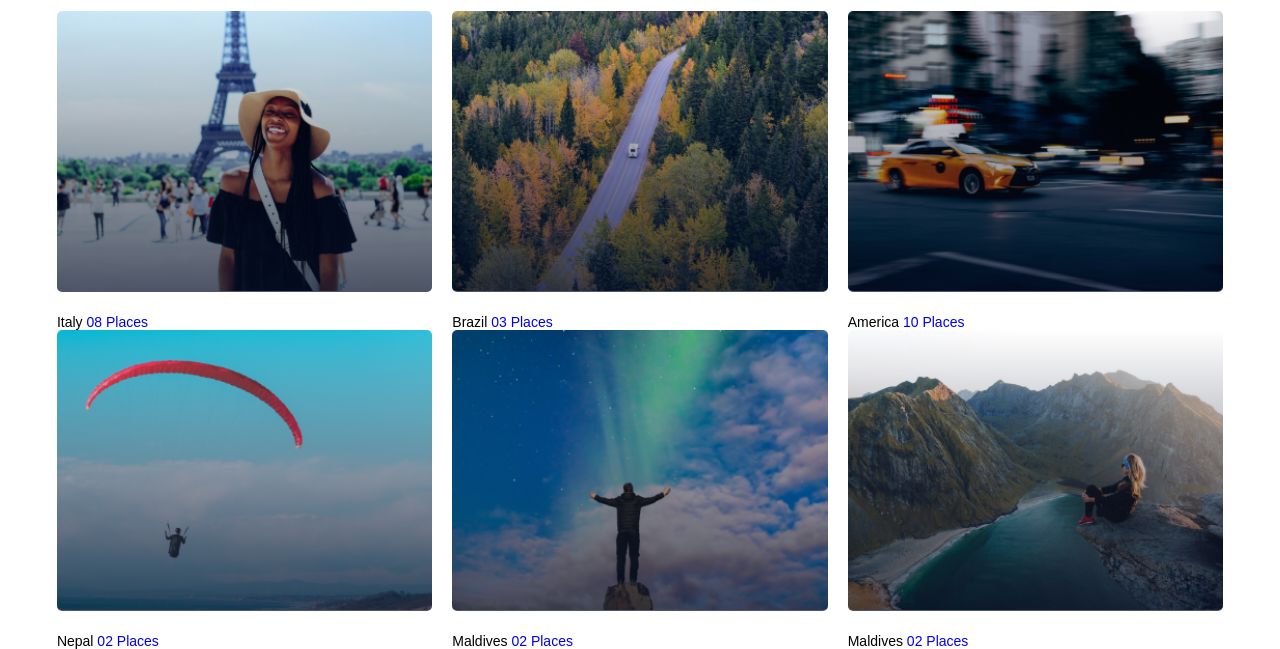
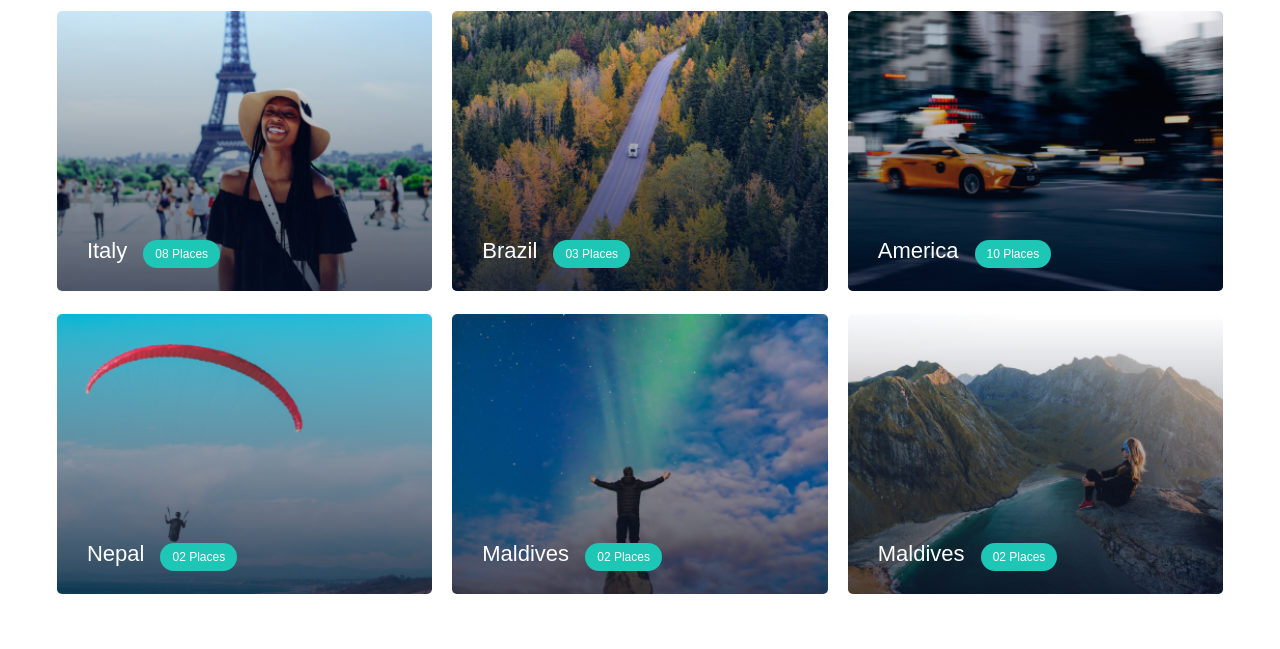
Before and after one commit to shayan881/template_project, a PHP site: page / in a window 1280 px wide. Shown: the part 1322-1971 px from the top of the page. After the commit the page ends 1916 px from the top, so only its background shows below. Run offline with PHP 8.4, Linux system fonts and the light colour scheme.

Commit message:
session 61

```diff
--- a/third_project/css/style.css
+++ b/third_project/css/style.css
@@ -227,8 +227,43 @@ article img {
     left: 0;
     top: 0;
     width: 100%;
-    height: 88%;
+    height: 92.4%;
     content: '';
     z-index: 1000;
     border-radius: 5px;
 }
+
+.popular-image-info {
+    position: absolute;
+    left: 30px;
+    bottom: 50px;
+    z-index: 10000;
+}
+
+.popular-image-info p {
+    font-size: 22px;
+    color: #fff;
+    font-weight: 400;
+    transition: 0.3s;
+}
+
+.popular-image-info a {
+    background-color: #1ec6b6;
+    font-size: 12px;
+    border-radius: 30px;
+    font-weight: 400;
+    padding: 7px 12px;
+    color: white;
+    margin-left: 10px;
+}
+
+.popular-container article:hover .popular-image-info p {
+    color: #FF4A52;
+    transition: .3s;
+}
+
+.popular-container article:hover .popular-image-info a {
+    color: #fff;
+    background-color: #FF4A52;
+    transition: .3s;
+}
```
